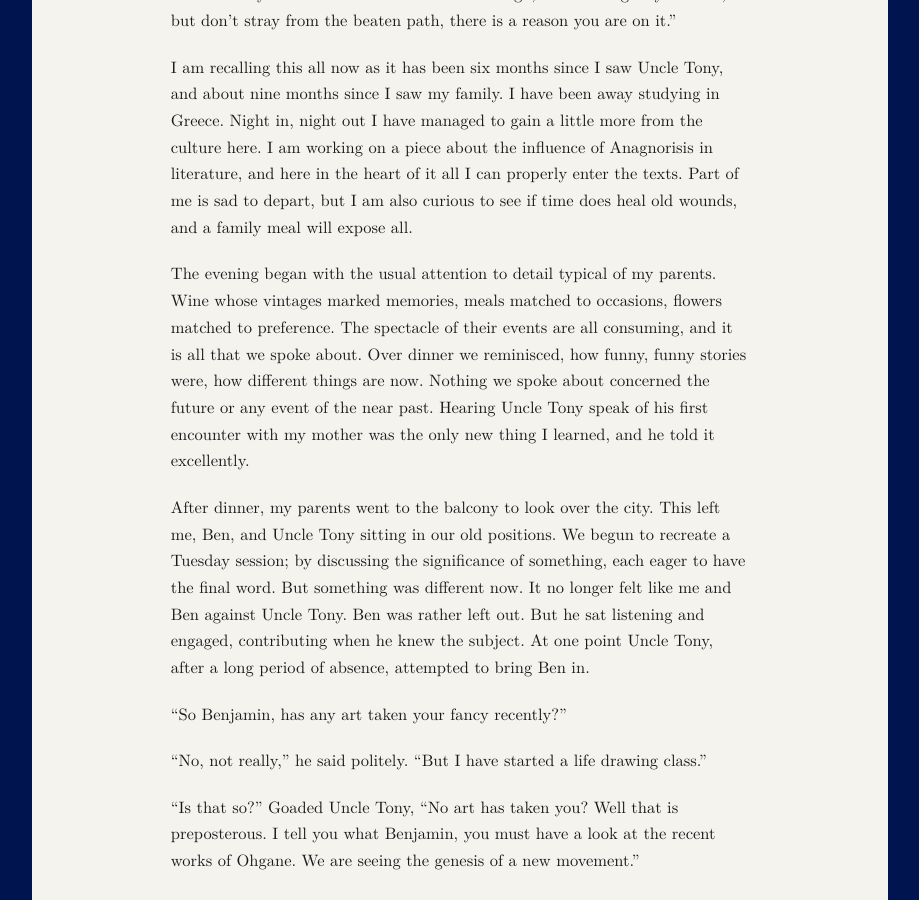
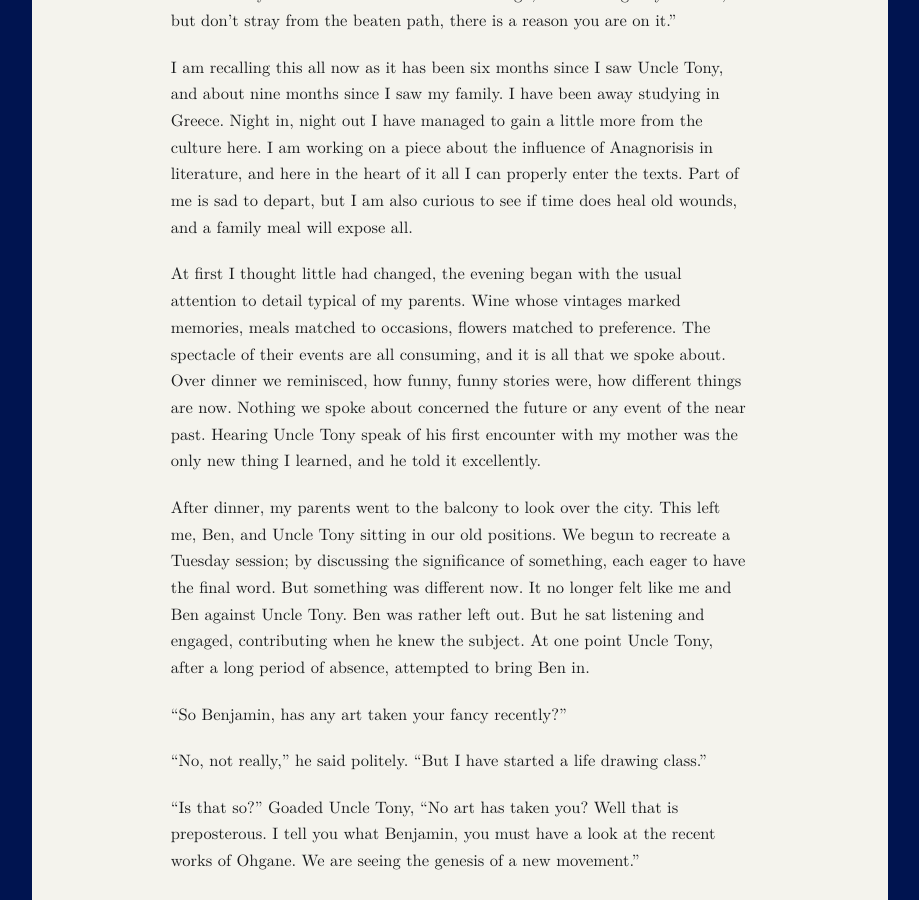
Before and after one commit to chrisjwheeler/website, a Jekyll site: the page built from _posts/2026-09-04-The-Creation-Of-A-Critique.md, in a window 1280 px wide and 900 px high, scrolled down 2213 px. Shown: the whole window, without its empty margins (180-1099 px from the left). Built offline with Jekyll 4.4.1, drawn with Linux system fonts in a browser that asks for light colours.

Commit message:
Story tweaks.

```diff
--- a/_posts/2026-09-04-The-Creation-Of-A-Critique.md
+++ b/_posts/2026-09-04-The-Creation-Of-A-Critique.md
@@ -29,7 +29,7 @@
 
 I am recalling this all now as it has been six months since I saw Uncle Tony, and about nine months since I saw my family. I have been away studying in Greece. Night in, night out I have managed to gain a little more from the culture here. I am working on a piece about the influence of Anagnorisis in literature, and here in the heart of it all I can properly enter the texts. Part of me is sad to depart, but I am also curious to see if time does heal old wounds, and a family meal will expose all.
 
-The evening began with the usual attention to detail typical of my parents. Wine whose vintages marked memories, meals matched to occasions, flowers matched to preference. The spectacle of their events are all consuming, and it is all that we spoke about. Over dinner we reminisced, how funny, funny stories were, how different things are now. Nothing we spoke about concerned the future or any event of the near past. Hearing Uncle Tony speak of his first encounter with my mother was the only new thing I learned, and he told it excellently.
+At first I thought little had changed, the evening began with the usual attention to detail typical of my parents. Wine whose vintages marked memories, meals matched to occasions, flowers matched to preference. The spectacle of their events are all consuming, and it is all that we spoke about. Over dinner we reminisced, how funny, funny stories were, how different things are now. Nothing we spoke about concerned the future or any event of the near past. Hearing Uncle Tony speak of his first encounter with my mother was the only new thing I learned, and he told it excellently.
 
 After dinner, my parents went to the balcony to look over the city. This left me, Ben, and Uncle Tony sitting in our old positions. We begun to recreate a Tuesday session; by discussing the significance of something, each eager to have the final word. But something was different now. It no longer felt like me and Ben against Uncle Tony. Ben was rather left out. But he sat listening and engaged, contributing when he knew the subject. At one point Uncle Tony, after a long period of absence, attempted to bring Ben in.
 
```
